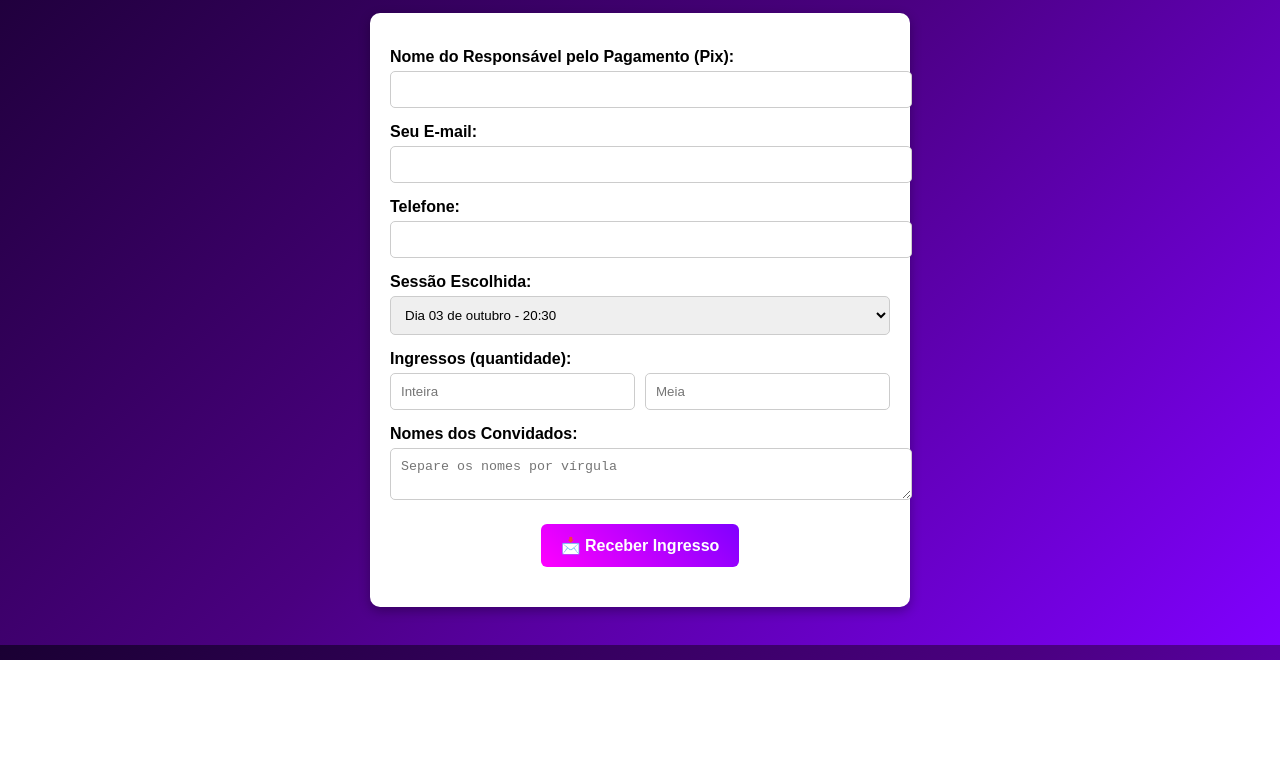
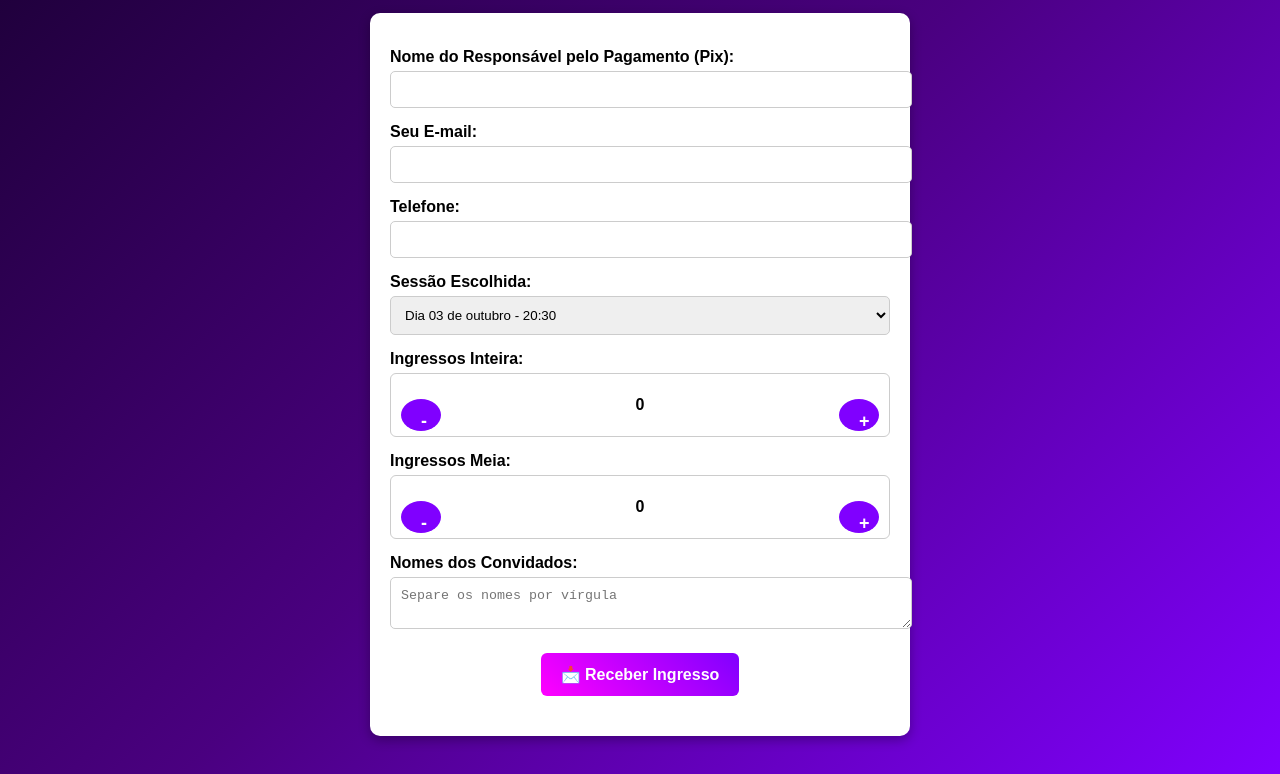
Before and after one commit to Auriem/Proxima-parada-Anos-2000-, a website: page reenviar.html in a window 1280 px wide. Shown: the part 140-914 px from the top of the page. Before the commit the page ends 800 px from the top, so only its background shows below. Drawn offline with nearby package versions, Linux system fonts and the light colour scheme.

Commit message:
Update reenviar.html

```diff
--- a/reenviar.html
+++ b/reenviar.html
@@ -55,12 +55,28 @@
       margin-top: 20px;
       font-weight: bold;
     }
-    .flex {
+    .counter {
       display: flex;
-      gap: 10px;
+      align-items: center;
+      justify-content: space-between;
+      border: 1px solid #ccc;
+      border-radius: 6px;
+      margin-top: 5px;
+      padding: 5px 10px;
     }
-    .flex input {
-      flex: 1;
+    .counter button {
+      background: #8000ff;
+      border: none;
+      color: white;
+      font-size: 18px;
+      width: 32px;
+      height: 32px;
+      border-radius: 50%;
+      cursor: pointer;
+    }
+    .counter span {
+      font-size: 16px;
+      font-weight: bold;
     }
   </style>
 
@@ -71,29 +87,32 @@
       publicKey: "zWI9wjgMNAHJ0WV7f" // SUA PUBLIC KEY
     });
 
+    function updateCounter(type, action) {
+      const el = document.getElementById(type);
+      let value = parseInt(el.innerText);
+      if (action === 'add') value++;
+      if (action === 'remove' && value > 0) value--;
+      el.innerText = value;
+    }
+
     function reenviarIngresso(e) {
       e.preventDefault();
       document.getElementById("msg").innerText = "⏳ Enviando ingresso...";
 
-      // Código único
       const codigo = "ING-" + Math.random().toString(36).substring(2,10).toUpperCase();
 
-      // Dados do formulário
       const data = {
         from_name: document.getElementById("nome").value,
         from_email: document.getElementById("email").value,
         phone: document.getElementById("telefone").value,
         sessao: document.getElementById("sessao").value,
-        inteira: document.getElementById("ingresso_inteira").value,
-        meia: document.getElementById("ingresso_meia").value,
+        inteira: document.getElementById("ingresso_inteira").innerText,
+        meia: document.getElementById("ingresso_meia").innerText,
         convidados: document.getElementById("convidados").value,
         code: codigo
       };
 
-      // Enviar email para o admin
       emailjs.send("service_c9ak8yp", "template_admin", data);
-
-      // Enviar email para o cliente
       emailjs.send("service_c9ak8yp", "template_5lax0jv", data)
       .then(function() {
         document.getElementById("msg").innerText = "✅ Seu ingresso foi reenviado! Confira seu e-mail.";
@@ -126,10 +145,18 @@
       <option value="05/10 - 20h30">Dia 05 de outubro - 20:30</option>
     </select>
 
-    <label>Ingressos (quantidade):</label>
-    <div class="flex">
-      <input type="number" id="ingresso_inteira" min="0" placeholder="Inteira">
-      <input type="number" id="ingresso_meia" min="0" placeholder="Meia">
+    <label>Ingressos Inteira:</label>
+    <div class="counter">
+      <button type="button" onclick="updateCounter('ingresso_inteira','remove')">-</button>
+      <span id="ingresso_inteira">0</span>
+      <button type="button" onclick="updateCounter('ingresso_inteira','add')">+</button>
+    </div>
+
+    <label>Ingressos Meia:</label>
+    <div class="counter">
+      <button type="button" onclick="updateCounter('ingresso_meia','remove')">-</button>
+      <span id="ingresso_meia">0</span>
+      <button type="button" onclick="updateCounter('ingresso_meia','add')">+</button>
     </div>
 
     <label>Nomes dos Convidados:</label>
```
